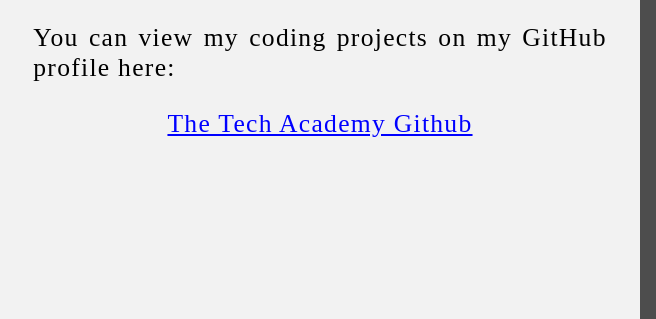
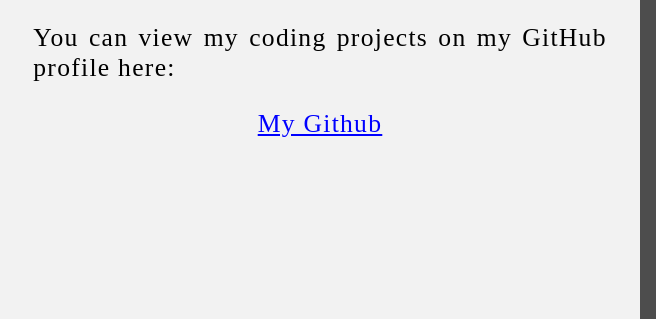
Before and after one commit to e-codes-stuff/portfolio, a plain HTML site: page index.html in a window 1280 px wide. Shown: the part 1940-2259 px from the top of the page, 0-656 px from the left. Drawn offline with Linux system fonts and the light colour scheme.

Commit message:
Update index.html

```diff
--- a/index.html
+++ b/index.html
@@ -123,7 +123,7 @@
             <h1>GitHub</h1>
             <p>You can view my coding projects on my GitHub profile here:
                 <br>
-            <p class="center"><a href="https://github.com/e-codes-stuff" target="_blank">The Tech Academy Github</a></p>
+            <p class="center"><a href="https://github.com/e-codes-stuff" target="_blank">My Github</a></p>
             </p>
         </div>
         <!-- Right column -->
```
